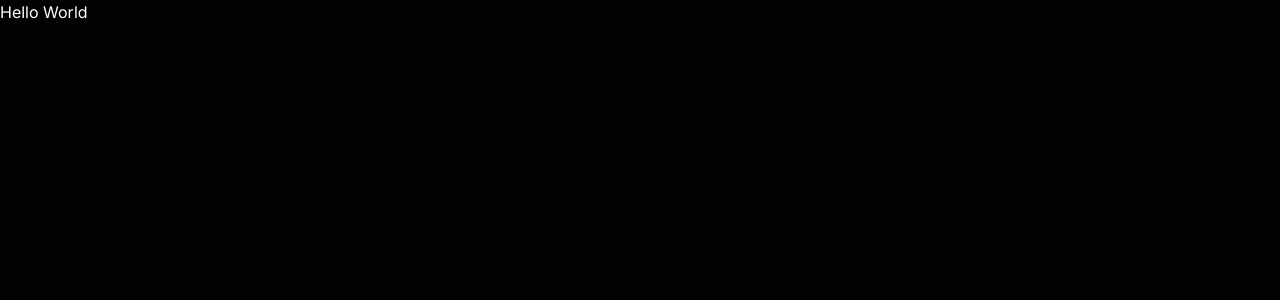
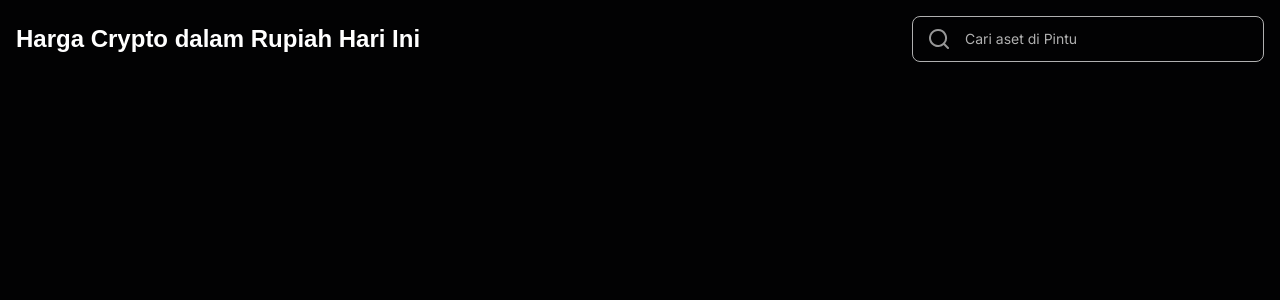
Before and after one commit to devennatval/crypto_list, a Next.js app: page / in a window 1280 px wide. Shown: the top 300 px of the page. Built offline with nearby package versions, Linux system fonts and the light colour scheme; a web font is replaced by a local one.

Commit message:
Implement Header on the Page

```diff
--- a/src/app/page.tsx
+++ b/src/app/page.tsx
@@ -1,9 +1,11 @@
-import Image from "next/image";
+"use client";
+import Header from "@/components/Header/Header";
+import CenteredContent from "@/components/CenteredContent/CenteredContent";
 
 export default function Home() {
   return (
-    <div>
-      Hello World
-    </div>
+    <CenteredContent>
+      <Header/>
+    </CenteredContent>
   );
 }
--- /dev/null
+++ b/src/components/CenteredContent/CenteredContent.tsx
@@ -0,0 +1,10 @@
+import React from 'react';
+
+const CenteredContent = ({ children } : { children: React.ReactNode}) => {
+    return <div className={
+        "min-h-screen w-full max-w-[1320px] px-4 pt-8 pb-10 mx-auto md:px-4 md:pt-4 md:pb-10"}>
+        { children }
+    </div>
+}
+
+export default CenteredContent;
```
